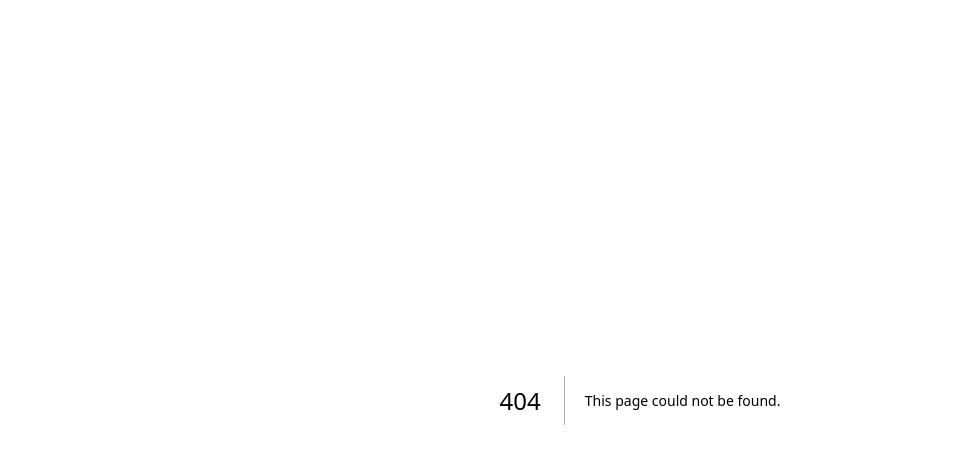
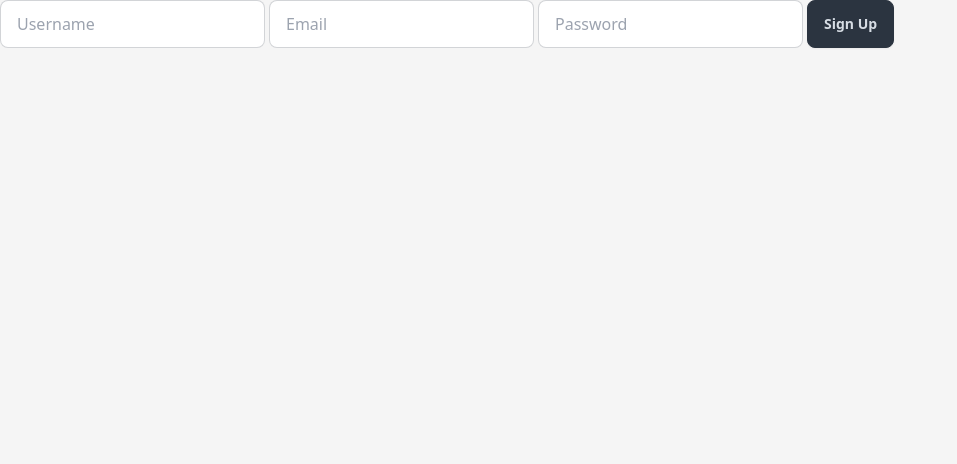
Before and after one commit to EnkhsaikhanCh/pinecone-fullstack-expense-tracker, a Next.js app in the folder expense-ui/: page /testSignUp in a window 1280 px wide. Before the commit this address had no page. Shown: the top 464 px of the page, without its empty margins (0-957 px from the left). Built offline with nearby package versions, Linux system fonts and the light colour scheme.

Commit message:
test sign up

```diff
--- /dev/null
+++ b/expense-ui/components/TestSignUp.jsx
@@ -0,0 +1,43 @@
+import { Mutator } from "@/pages/util";
+import { useState } from "react";
+
+export function TestSignUp() {
+  const [username, setUsername] = useState("");
+  const [email, setEmail] = useState("");
+  const [password, setPassword] = useState("");
+
+  async function SignUpSubmit() {
+    console.log({ username, email, password });
+    await Mutator("users/signUp", { username, email, password });
+    alert("Success Sign Up. Now Login");
+  }
+
+  return (
+    <div className="flex gap-1">
+      <input
+        type="text"
+        placeholder="Username"
+        className="input input-bordered"
+        value={username}
+        onChange={(e) => setUsername(e.target.value)}
+      />
+      <input
+        type="email"
+        placeholder="Email"
+        className="input input-bordered"
+        value={email}
+        onChange={(e) => setEmail(e.target.value)}
+      />
+      <input
+        type="password"
+        placeholder="Password"
+        className="input input-bordered"
+        value={password}
+        onChange={(e) => setPassword(e.target.value)}
+      />
+      <button className="btn btn-neutral" onClick={SignUpSubmit}>
+        Sign Up
+      </button>
+    </div>
+  );
+}
--- /dev/null
+++ b/expense-ui/pages/testSignUp.js
@@ -0,0 +1,5 @@
+import { TestSignUp } from "@/components/TestSignUp";
+
+export default function TextSignUp() {
+  return <TestSignUp />;
+}
```
